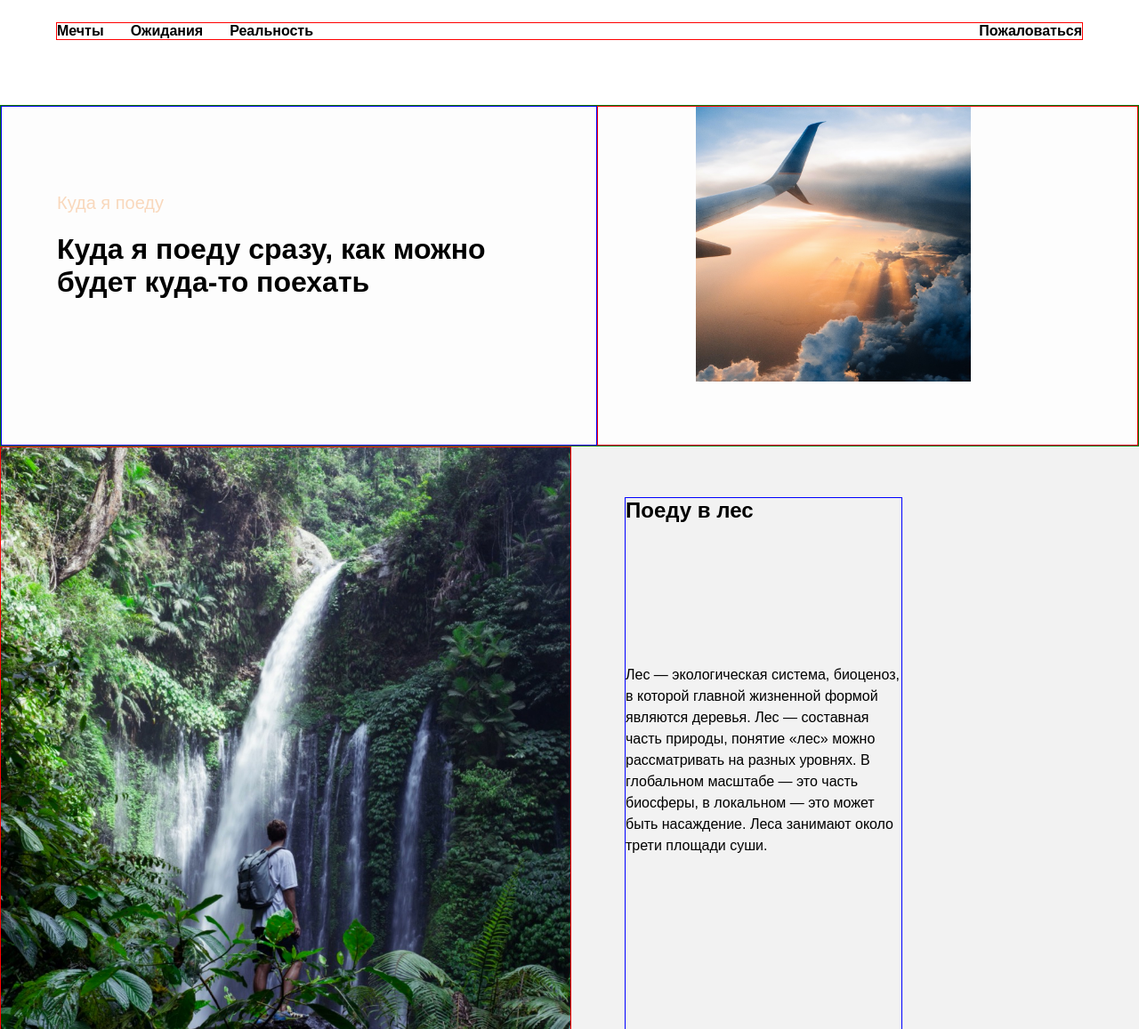
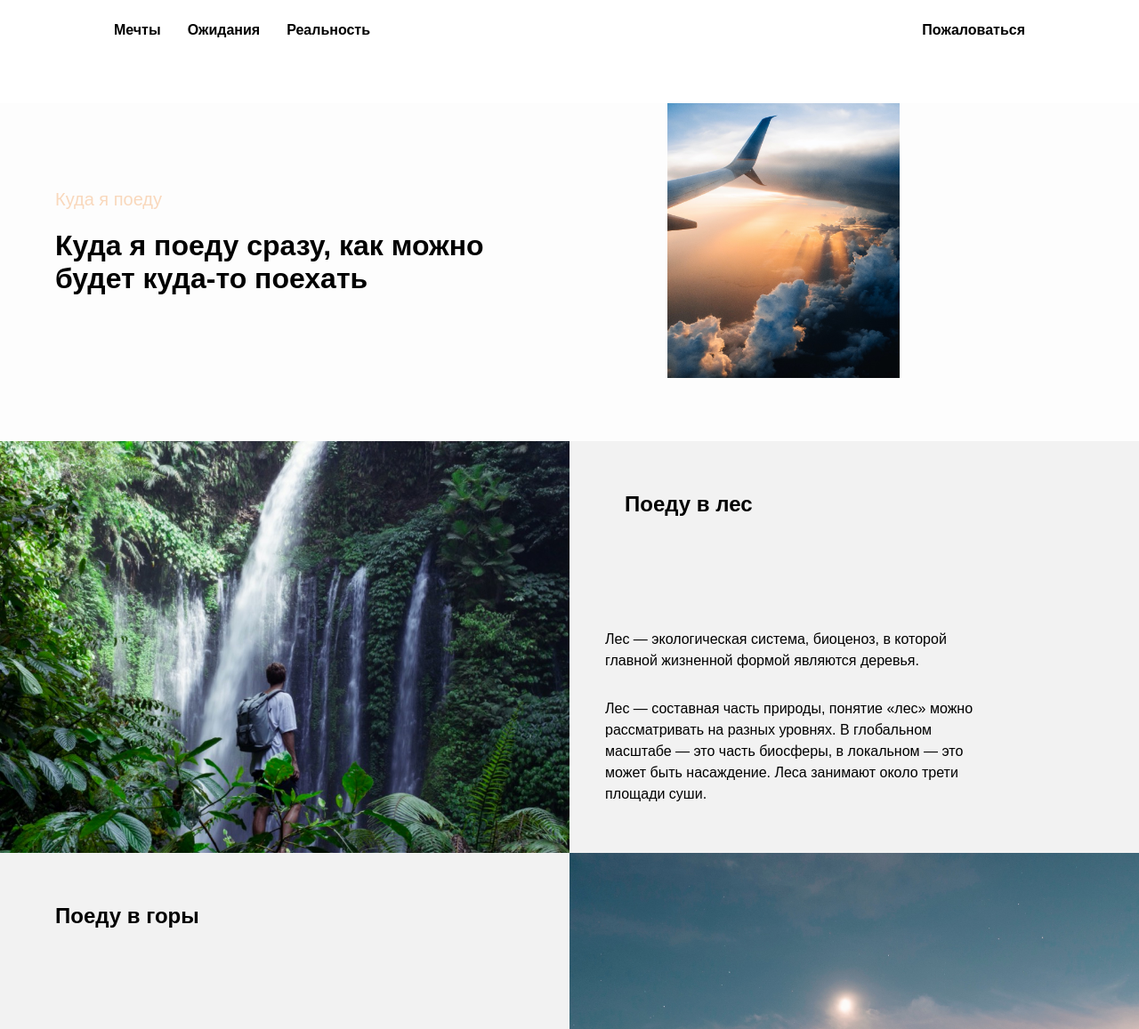
Before and after one commit to Tatiana-Novikova/adventures, a plain HTML site: page index.html in a window 1280 px wide. Shown: the part 20-1177 px from the top of the page at 89% size. Drawn offline with Linux system fonts and the light colour scheme.

Commit message:
исправил гриды и intro 50%

```diff
--- a/index.html
+++ b/index.html
@@ -26,7 +26,7 @@
 		<div class="page">
 			<!-- шапка сайта -->
 			<header class="header">
-				<nav class="nav">
+				<nav class="header__nav">
 					<!-- наведение - opacity+transition -->
 					<ul class="header__links">
 						<li><a class="header__link" href="#">Мечты</a></li>
@@ -55,30 +55,29 @@
 				<img src="./images/places-forest.jpeg" class="places__image"></img>
 				<div class="places__text">
 					<h2 class="places__title">Поеду в лес</h2>
-					<blockquote>
-						Лес — экологическая система, биоценоз, в которой главной жизненной
-						формой являются деревья. Лес — составная часть природы, понятие
+					<blockquote class="places__blockquote">
+                  <p class="places__paragraph">Лес — экологическая система, биоценоз, в которой главной жизненной
+						формой являются деревья.</p>
+                  <p class="places__paragraph">Лес — составная часть природы, понятие
 						«лес» можно рассматривать на разных уровнях. В глобальном масштабе —
 						это часть биосферы, в локальном — это может быть насаждение. Леса
-						занимают около трети площади суши.
+						занимают около трети площади суши.</p>
 					</blockquote>
 				</div>
 				<div class="places__text">
 					<h2 class="places__title">Поеду в горы</h2>
-					<blockquote>
-						Горные системы занимают 64 % поверхности Азии, 36 % — Северной Америки, 25 % — Европы, 22 % — Южной Америки, 17 % — Австралии и 3 % — Африки. В целом 24 % земной поверхности приходится на горы. 10 % всех людей живёт на территории гор. В горах берёт своё начало большинство рек Земли.
-
+					<blockquote class="places__blockquote">
+                  <p class="places__paragraph">Горные системы занимают 64 % поверхности Азии, 36 % — Северной Америки, 25 % — Европы, 22 % — Южной Америки, 17 % — Австралии и 3 % — Африки. В целом 24 % земной поверхности приходится на горы. 10 % всех людей живёт на территории гор. В горах берёт своё начало большинство рек Земли.</p>
 					</blockquote>
 				</div>
             <img src="./images/places-mountains.jpeg" class="places__image"></img>
             <img src="./images/places-black-sea.jpeg" class="places__image"></img>
 				<div class="places__text">
 					<h2 class="places__title">Поеду на Чёрное море</h2>
-					<blockquote>
-						<p>Я уплыву туда, где ни разу я не был, туда, где никто раньше не был. Никто и никогда раньше не был, я уплыву. Я позову тебя смотреть на синее небо и пить по капле синее небо, и падать в это синее небо, я позову.</p>
-                  <p>Уеду я на Чёрное-Чёрное море, на Чёрное-Чёрное море, на Чёрное-Чёрное море уеду я. Уеду я на Чёрное-Чёрное море, на Чёрное-Чёрное море, на Чёрное-Чёрное море.</p>
-                  <p>Уеду я</p>
-
+					<blockquote class="places__blockquote">
+						<p class="places__paragraph">Я уплыву туда, где ни разу я не был, туда, где никто раньше не был. Никто и никогда раньше не был, я уплыву. Я позову тебя смотреть на синее небо и пить по капле синее небо, и падать в это синее небо, я позову.</p>
+                  <p class="places__paragraph">Уеду я на Чёрное-Чёрное море, на Чёрное-Чёрное море, на Чёрное-Чёрное море уеду я. Уеду я на Чёрное-Чёрное море, на Чёрное-Чёрное море, на Чёрное-Чёрное море.</p>
+                  <p class="places__paragraph">Уеду я</p>
 					</blockquote>
 				</div>
 			</section>
--- a/style.css
+++ b/style.css
@@ -13,14 +13,13 @@ body {
 	-moz-text-size-adjust: 100%;
 }
 .header {
+   max-width: 80%;
+   margin: 0 auto;
 	background: #fff;
 	padding: 45px 0px 73px 0px;
 }
-nav {
+.header__nav {
 	margin: 0 auto;
-	border: 1px solid red;
-	max-width: 90%;
-	/* ширина 998px = 90% от общей ширины */
 	display: flex;
 	flex-direction: row;
 	justify-content: space-between;
@@ -42,13 +41,11 @@ nav {
 }
 .intro {
 	background: #fdfdfd;
-	border: 1px solid green;
 	margin: 0 auto;
-	display: flex;
+	display: grid;
+	grid-template-columns: repeat(2, 50%);
 }
 .intro__left {
-	width: 50%;
-	border: 1px solid blue;
 	padding: 93px 0px 164px 62px;
 }
 .intro__text {
@@ -69,40 +66,40 @@ nav {
 	line-height: 1.5;
 	font-size: 20px;
 }
-.intro__right {
-	border: 1px solid red;
-	width: 50%;
-}
+
 .intro__image {
-	width: 309px;
-	height: 309px;
+	min-width: 309px;
+   height: 309px;
 	background-image: url("./images/intro-image.jpeg");
-	background-size: cover;
+   background-size: contain;
 	background-repeat: no-repeat;
-	margin: 0px 0px 0px 110px;
+   background-position: 110px 0;
 }
 .places {
 	background: #f2f2f2;
 	display: grid;
-	grid-template-columns: repeat(2,1fr);
-	grid-template-rows: repeat(6, minmax(1fr,463px));
+	grid-template-columns: repeat(2, 50%);
+	grid-template-rows: auto;
 }
-.places__image{
-   border: 1px solid red;
-   object-fit: cover;
-   margin: 0 auto;
-   width: 100%;
+.places__image {
+	width: 100%;
+	height: 463px;
+	object-fit: cover;
+	margin: 0 auto;
 }
-.places__text{
-   border: 1px solid blue;
-   max-width: 310px;
-   margin: 57px 182px 0px 62px;
+
+.places__title {
+   padding: 57px 0px 110px 62px;
+	margin: 0;
 }
-.places__title{
-   padding-bottom: 159px;
-   margin: 0;
+.places__blockquote {
+   max-width: 437px;
+	line-height: 1.5;
 }
-blockquote{
-   margin: 0;
-   line-height: 1.5;
+.places__paragraph {
+	margin: 0;
+	padding-bottom: 30px;
 }
+.places__paragraph:last-child{
+   padding: 0;
+}
```
